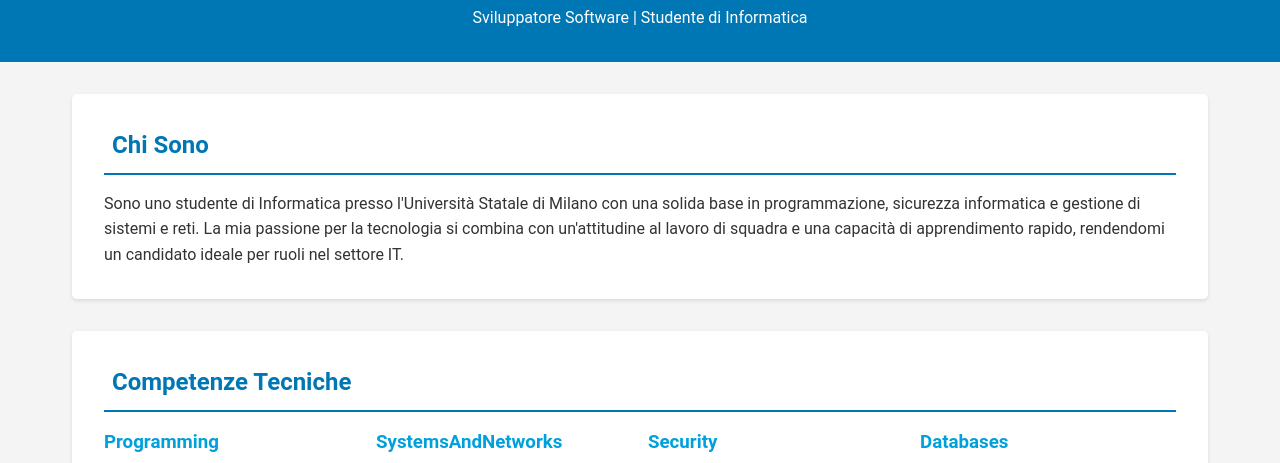
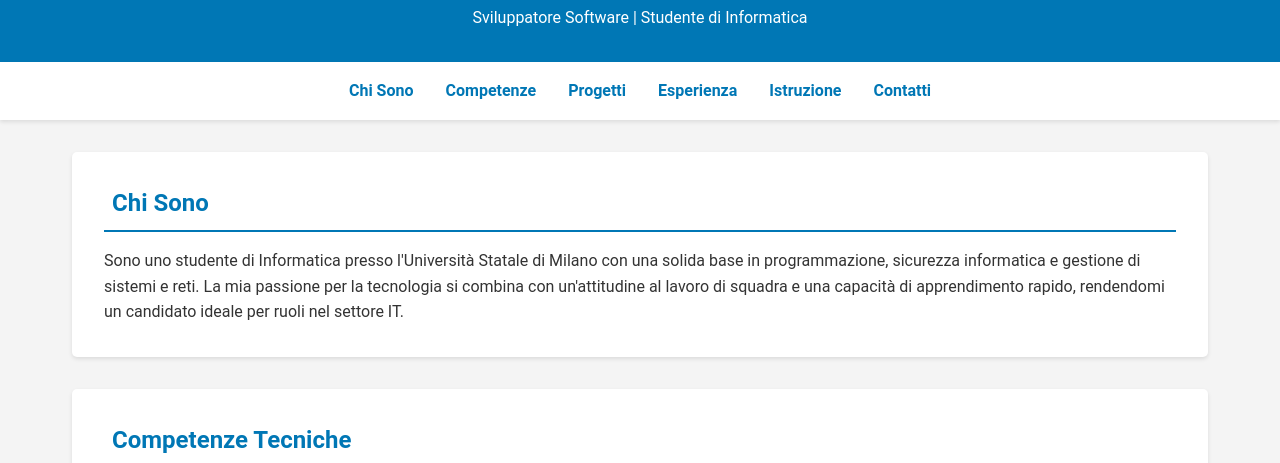
Before and after one commit to marcotoma-profile/marcotoma-profile.github.io, a plain HTML site: page index.html in a window 1280 px wide. Shown: the part 273-736 px from the top of the page. Drawn offline with Linux system fonts and the light colour scheme.

Commit message:
migliorato il sito, ora è semi dinamico

```diff
--- a/index.html
+++ b/index.html
@@ -14,7 +14,16 @@
     <p id="title"></p>
 </header>
 
-<!-- ... nav ... -->
+<nav>
+    <ul>
+        <li><a href="#chi-sono">Chi Sono</a></li>
+        <li><a href="#competenze">Competenze</a></li>
+        <li><a href="#progetti">Progetti</a></li>
+        <li><a href="#esperienza">Esperienza</a></li>
+        <li><a href="#istruzione">Istruzione</a></li>
+        <li><a href="#contatti">Contatti</a></li>
+    </ul>
+</nav>
 
 <main>
     <section id="chi-sono">
```
